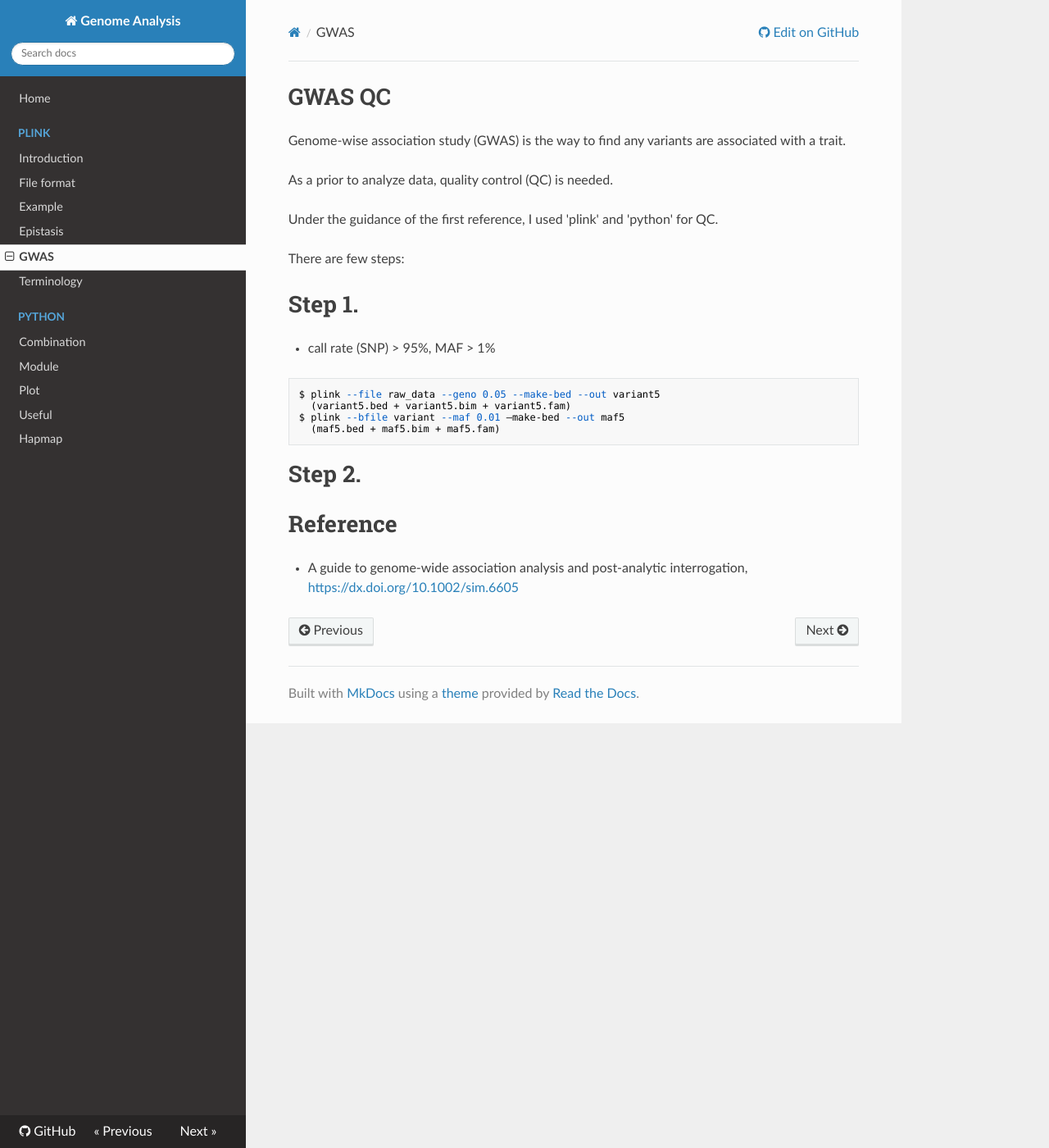
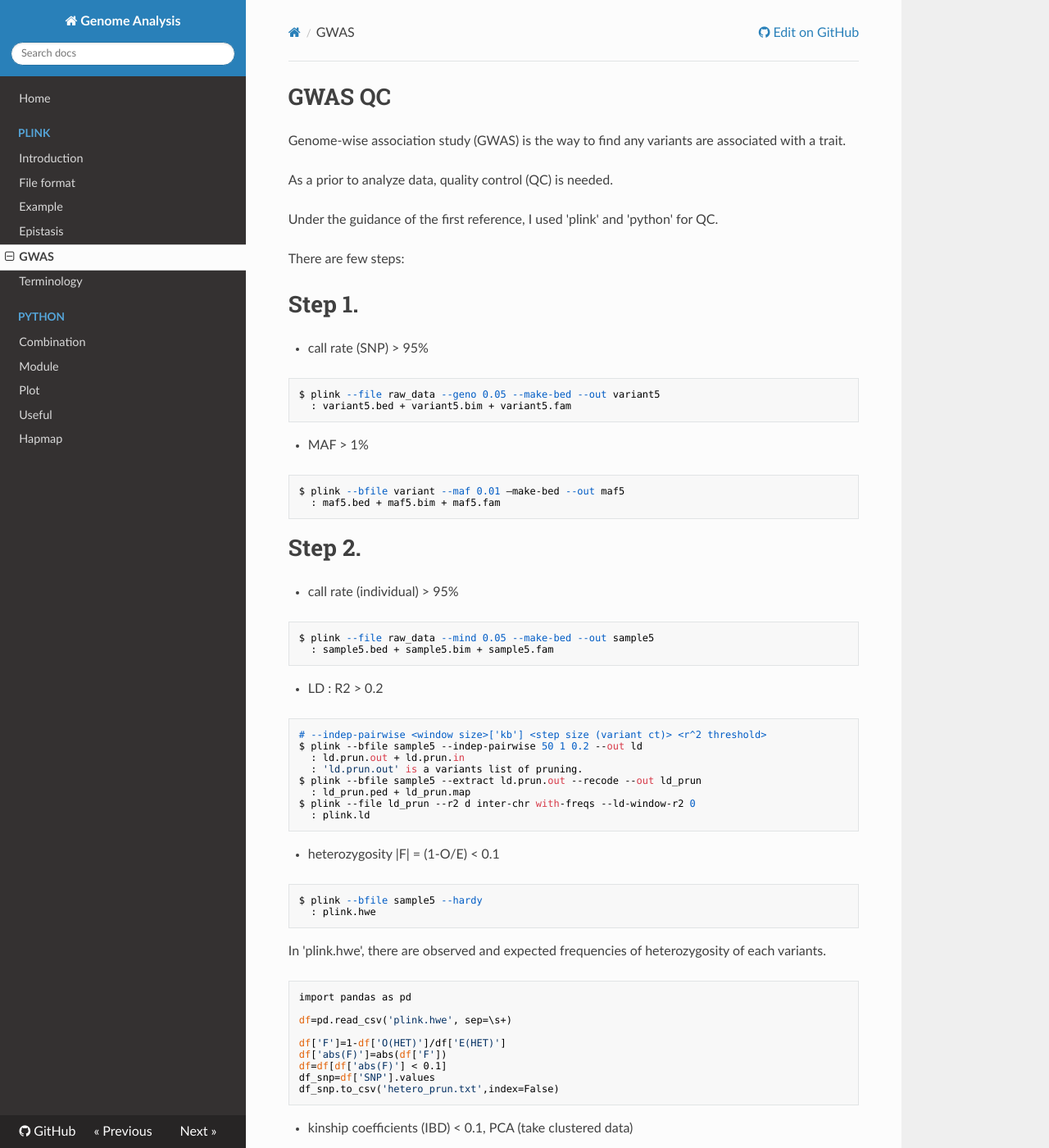
Before and after one commit to WonyoungCho/plink, an MkDocs documentation site: the page built from docs/GWAS.md, in a window 1280 px wide and 1400 px high. Shown: the whole window at 82% size. Built offline with MkDocs 1.6.1, drawn with Linux system fonts in a browser that asks for light colours; nearby versions of some CDN libraries; old or Windows-style settings are respelled for this version of MkDocs.

Commit message:
Update GWAS.md

````diff
--- a/docs/GWAS.md
+++ b/docs/GWAS.md
@@ -8,15 +8,55 @@ Under the guidance of the first reference, I used 'plink' and 'python' for QC.
 There are few steps:
 
 # Step 1.
-- call rate (SNP) > 95%, MAF > 1%
+- call rate (SNP) > 95%
 ```
 $ plink --file raw_data --geno 0.05 --make-bed --out variant5
-  (variant5.bed + variant5.bim + variant5.fam)
+  : variant5.bed + variant5.bim + variant5.fam
+```
+- MAF > 1%
+```
 $ plink --bfile variant --maf 0.01 –make-bed --out maf5
-  (maf5.bed + maf5.bim + maf5.fam)
+  : maf5.bed + maf5.bim + maf5.fam
 ```
 
 # Step 2.
+- call rate (individual) > 95%
+```
+$ plink --file raw_data --mind 0.05 --make-bed --out sample5
+  : sample5.bed + sample5.bim + sample5.fam
+```
+- LD : R2 > 0.2
+```
+# --indep-pairwise <window size>['kb'] <step size (variant ct)> <r^2 threshold>
+$ plink --bfile sample5 --indep-pairwise 50 1 0.2 --out ld
+  : ld.prun.out + ld.prun.in
+  : 'ld.prun.out' is a variants list of pruning.
+$ plink --bfile sample5 --extract ld.prun.out --recode --out ld_prun
+  : ld_prun.ped + ld_prun.map
+$ plink --file ld_prun --r2 d inter-chr with-freqs --ld-window-r2 0
+  : plink.ld
+```
+- heterozygosity |F| = (1-O/E) < 0.1
+```
+$ plink --bfile sample5 --hardy
+  : plink.hwe
+```
+In 'plink.hwe', there are observed and expected frequencies of heterozygosity of each variants.
+```
+import pandas as pd
+
+df=pd.read_csv('plink.hwe', sep=\s+)
+
+df['F']=1-df['O(HET)']/df['E(HET)']
+df['abs(F)']=abs(df['F'])
+df=df[df['abs(F)'] < 0.1]
+df_snp=df['SNP'].values
+df_snp.to_csv('hetero_prun.txt',index=False)
+```
+- kinship coefficients (IBD) < 0.1, PCA (take clustered data)
+```
+
+```
 
 # Reference
 - A guide to genome-wide association analysis and post-analytic interrogation, <https://dx.doi.org/10.1002/sim.6605>
````
